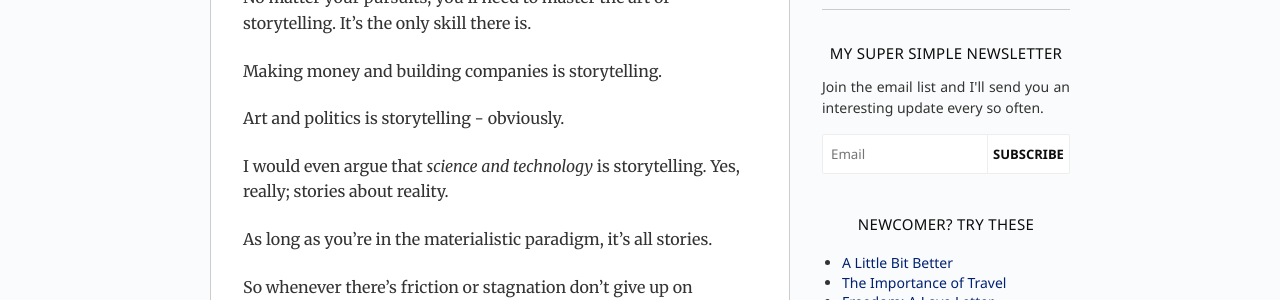
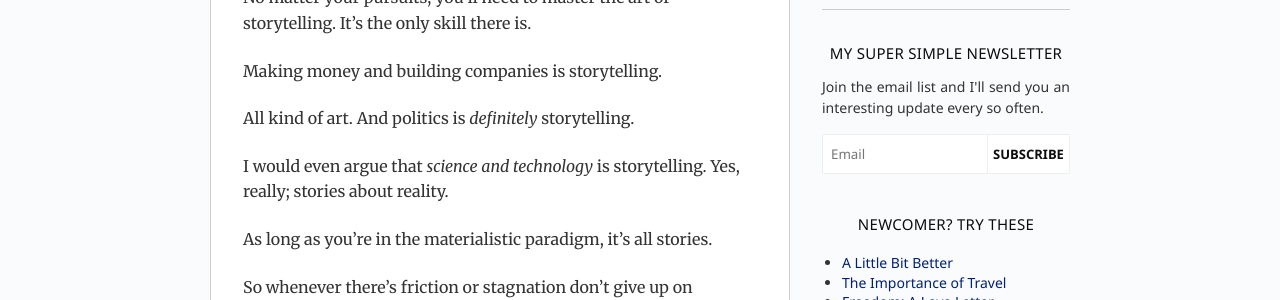
Before and after one commit to gdbroman/broman.blog, a Jekyll site: the page built from _posts/2020-08-09-the-antidote-is-a-better-story.md, in a window 1280 px wide. Shown: the part 611-911 px from the top of the page. Built offline with Jekyll 4.4.1, drawn with Linux system fonts in a browser that asks for light colours.

Commit message:
revision

```diff
--- a/_posts/2020-08-09-the-antidote-is-a-better-story.md
+++ b/_posts/2020-08-09-the-antidote-is-a-better-story.md
@@ -8,7 +8,7 @@ No matter your pursuits, you'll need to master the art of storytelling. It's the
 
 Making money and building companies is storytelling.
 
-Art and politics is storytelling - obviously.
+All kind of art. And politics is *definitely* storytelling.
 
 I would even argue that *science and technology* is storytelling. Yes, really; stories about reality.
 
```
